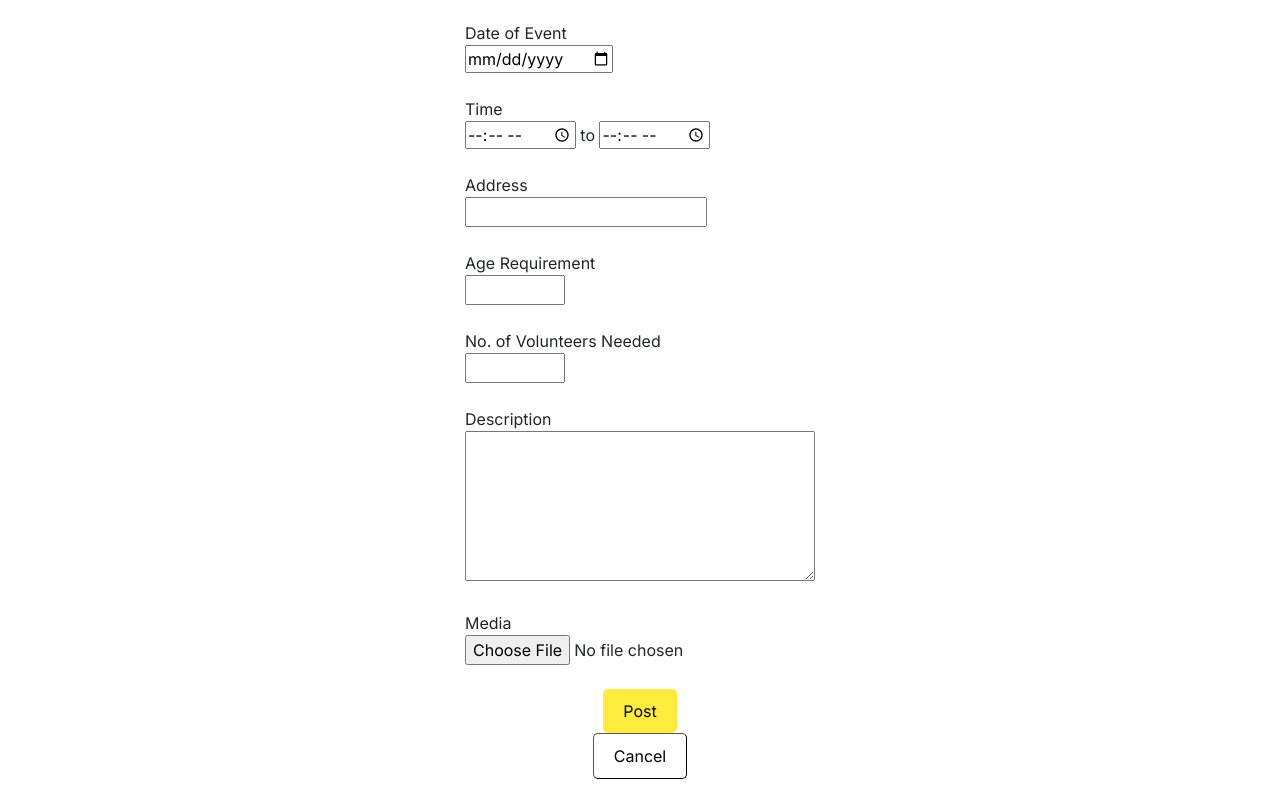
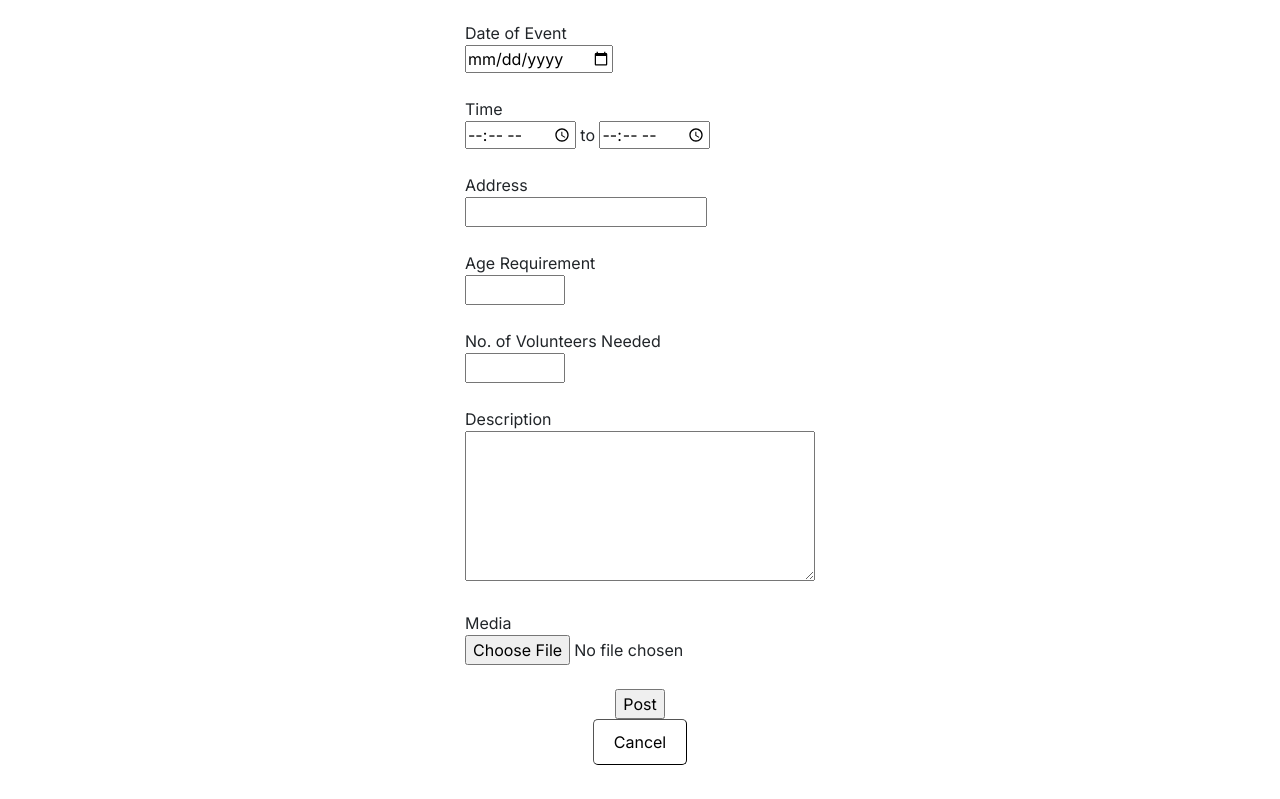
Before and after one commit to brazeen/BED2024Apr_P07_T05, a website: page public/ngocreate.html in a window 1280 px wide. Shown: the part 189-988 px from the top of the page. Drawn offline with nearby package versions, Linux system fonts and the light colour scheme; no server answers.

Commit message:
fix: changed button to an input to capture form submission

```diff
--- a/public/ngocreate.html
+++ b/public/ngocreate.html
@@ -69,7 +69,7 @@
                 <input type="file" id="media" name="Media" value=""><br><br>
             </div>
         </form>
-        <button class="post-btn">Post</button>
+        <input type="submit" name="Post" value="Post" id="post-btn">
         <button class="cancel-btn">Cancel</button>
 
     </main>
```
